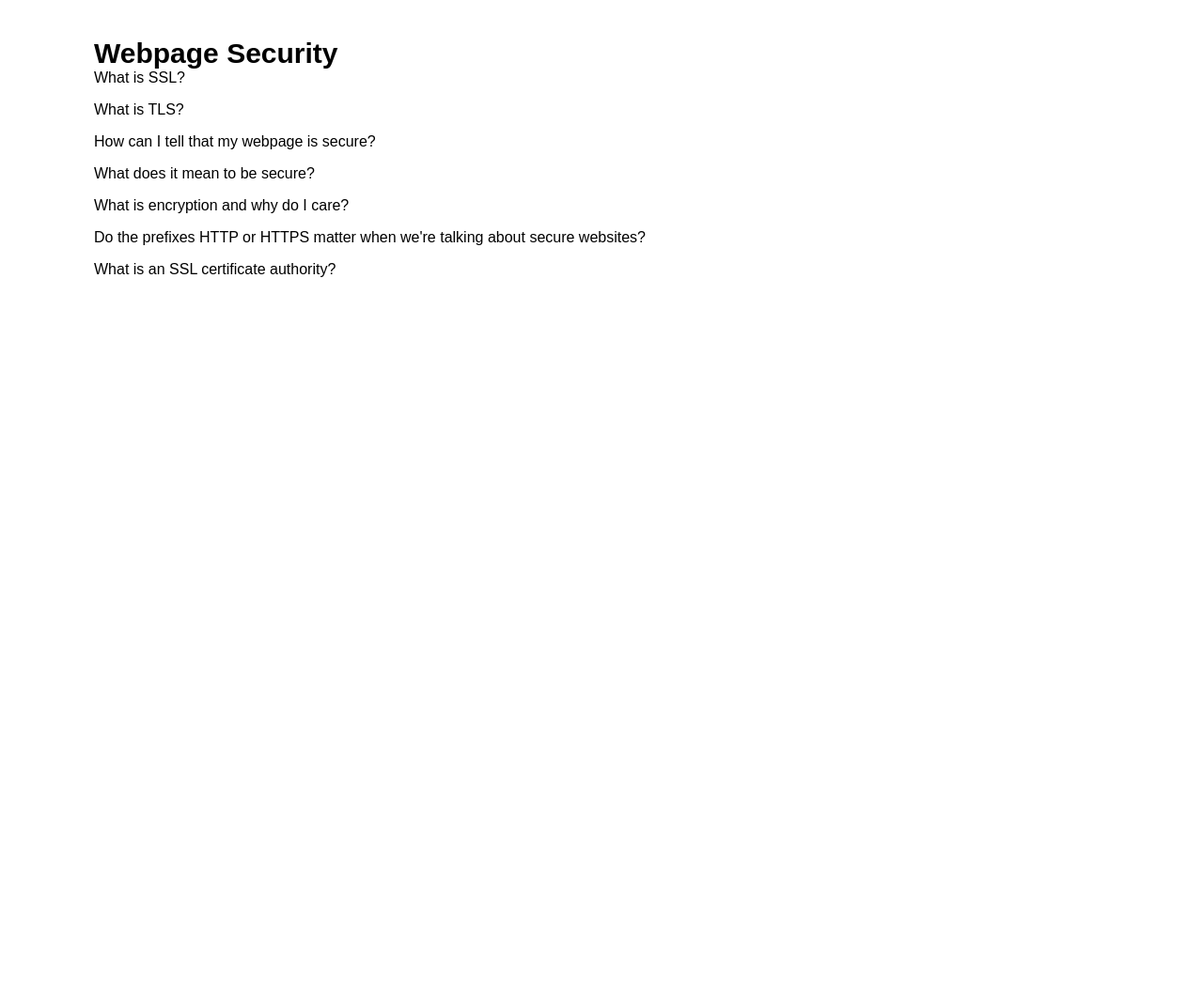
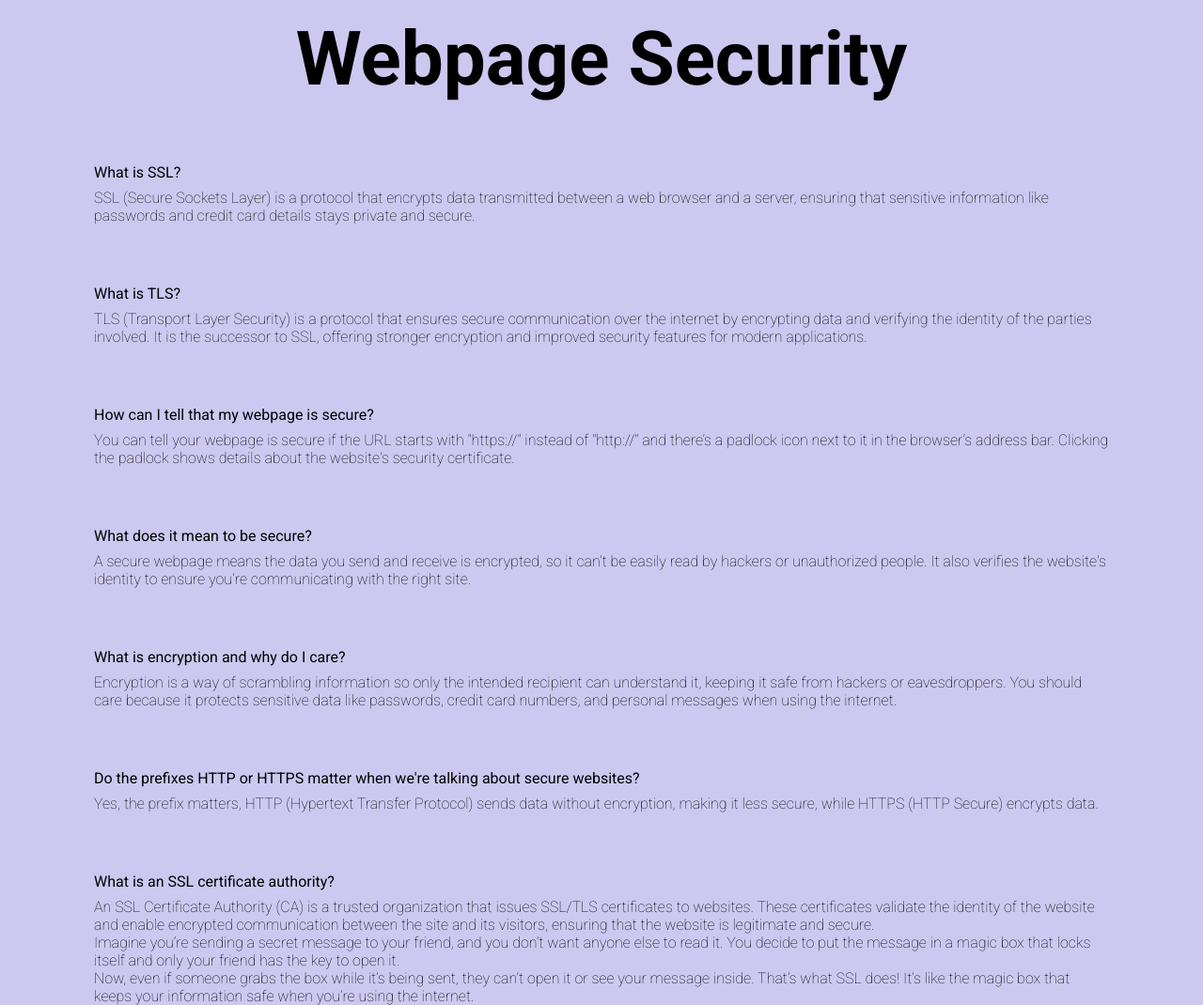
Before and after one commit to sarsbars/ssl, a plain HTML site: page index.html in a window 1280 px wide. Shown: the whole page at 94% size. Before the commit the page ends 800 px from the top, so only its background shows below. Drawn offline with Linux system fonts and the light colour scheme; files that its build step writes are made by us from their sources; a web font is replaced by a local one.

Commit message:
Second draft

```diff
--- a/assets/css/style.css
+++ b/assets/css/style.css
@@ -10,10 +10,13 @@
 }
 
 body {
-
-    font-family: "Sniglet", sans-serif;
-    font-weight: 400;
+    background-color:rgb(205, 200, 240);
+    font-family: "Roboto", serif;
+    font-optical-sizing: auto;
+    font-weight: 80;
     font-style: normal;
+    font-variation-settings:
+      "wdth" 100;
 }
 
 .container {
@@ -22,22 +25,24 @@ body {
 }
 
 h1 {
+    margin-top:1pc;
     text-align: center;
-    font-size: 200%;
+    font-size: 5pc;
 }
 
 h2 {
-    margin-top:40px;
-    font-size: 30px;
+    margin-top:40pc;
+    font-size: 40pc;
     font-weight: 600;
 }
 
-.pc{
-    margin-top: 1pc;
-    font-size: 80 pc;
+.question{
+    margin-top: 4pc;
+    font-size: 120 pc;
+    font-weight:400;
 }
 
 .answer {
-    margin-top: 1pc;
-    font-size: 100 pc;
+    margin-top: 0.5pc;
+    font-size: 120 pc;
 }
--- a/index.html
+++ b/index.html
@@ -1,8 +1,6 @@
 <!DOCTYPE html>
 <html dir="ltr" lang="en">
-    <!-- dir= direction ltr=left to right, this is not necessary for us-->
     <head>
-        <!-- This is an HTML comment, it is ignored by the browser-->
         <meta charset="utf-8"/>
         <meta name="viewport" content="width=device-width, initial-scale=1" />
         <meta name="author" content="Sarah Mitchell" />
@@ -10,61 +8,101 @@
         <meta name="keywords" content="web development, html, css, javascript,
         winnipeg, canada">
         <link rel="icon" href="./assets/img/caticon.png" type="image/png">
-        <link rel="stylesheet" href="./style.css" media="all">
+        <link rel="stylesheet" href="./assets/css/style.css" media="all">
         <link rel="preconnect" href="https://fonts.googleapis.com">
         <link rel="preconnect" href="https://fonts.gstatic.com" crossorigin>
         <link
-            href="https://fonts.googleapis.com/css2?family=Sniglet&display=swap"
-            rel="stylesheet">
+           href="https://fonts.googleapis.com/css2?family=Roboto:ital,wght@0,100..900;1,100..900&display=swap"
+           rel="stylesheet"
+        >
         <title>SSL</title>
     </head>
     <body>
         <main>
             <div class="container">
-                <h2> Webpage Security</h2>
+                <h1> Webpage Security</h1>
                 <article>
                     <p class="question">
                         What is SSL?
                     </p>
                     <p class="answer">
+                        SSL (Secure Sockets Layer) is a protocol that encrypts
+                        data transmitted between a web browser and a server,
+                        ensuring that sensitive information like passwords and
+                        credit card details stays private and secure.
 
                     </p>
                     <p class="question">
                         What is TLS?
                     </p>
                     <p class="answer">
-
+                        TLS (Transport Layer Security) is a protocol that
+                        ensures secure communication over the internet by
+                        encrypting data and verifying the identity of the
+                        parties involved. It is the successor to SSL,
+                        offering stronger encryption and improved security
+                        features for modern applications.
                     </p>
                     <p class="question">
                         How can I tell that my webpage is secure?
                     </p>
                     <p class="answer">
-
+                        You can tell your webpage is secure if the URL starts
+                        with "https://" instead of "http://" and there’s a
+                        padlock icon next to it in the browser’s address bar.
+                         Clicking the padlock shows details about the website's
+                         security certificate.
                     </p>
                     <p class="question">
                         What does it mean to be secure?
                     </p>
                     <p class="answer">
-
+                        A secure webpage means the data you send and receive
+                        is encrypted, so it can't be easily read by hackers or
+                         unauthorized people. It also verifies the website's
+                         identity to ensure you're communicating with the right
+                         site.
                     </p>
                     <p class="question">
                         What is encryption and why do I care?
                     </p>
                     <p class="answer">
-
+                        Encryption is a way of scrambling information so only
+                        the intended recipient can understand it, keeping it
+                        safe from hackers or eavesdroppers. You should care
+                        because it protects sensitive data like passwords,
+                        credit card numbers, and personal messages when using
+                        the internet.
                     </p>
                     <p class="question">
                         Do the prefixes HTTP or HTTPS matter when we're talking
                         about secure websites?
                     </p>
                     <p class="answer">
-
+                        Yes, the prefix matters, HTTP (Hypertext Transfer
+                        Protocol) sends data without encryption, making it less
+                        secure, while HTTPS (HTTP Secure) encrypts data.
                     </p>
                     <p class="question">
                         What is an SSL certificate authority?
                     </p>
                     <p class="answer">
+                        An SSL Certificate Authority (CA) is a trusted
+                        organization that issues SSL/TLS certificates
+                        to websites. These certificates validate the identity
+                        of the website and enable encrypted communication
+                        between the site and its visitors, ensuring that the
+                        website is legitimate and secure.
 
+                    </p>
+                    <p>Imagine you’re sending a secret message to your friend,
+                    and you don’t want anyone else to read it. You decide to put
+                    the message in a magic box that locks itself and only your
+                    friend has the key to open it.
+                    <br> Now, even if someone grabs the box while it’s being
+                    sent, they can’t open it or see your message inside. That’s
+                    what SSL does! It’s like the magic box that keeps your
+                    information safe when you’re using the internet.
                     </p>
 
                 </article>
```
Also changed, not shown: assets/img/caticon.png (added).
